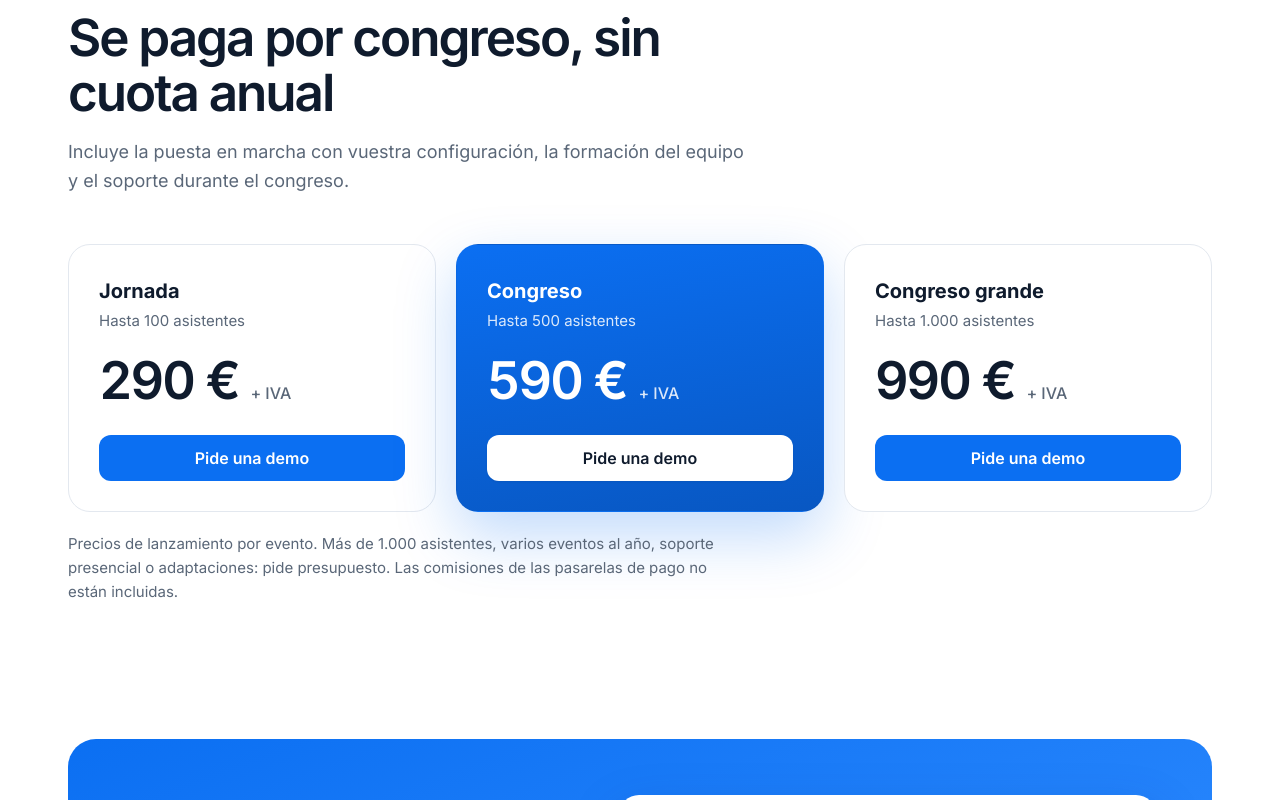
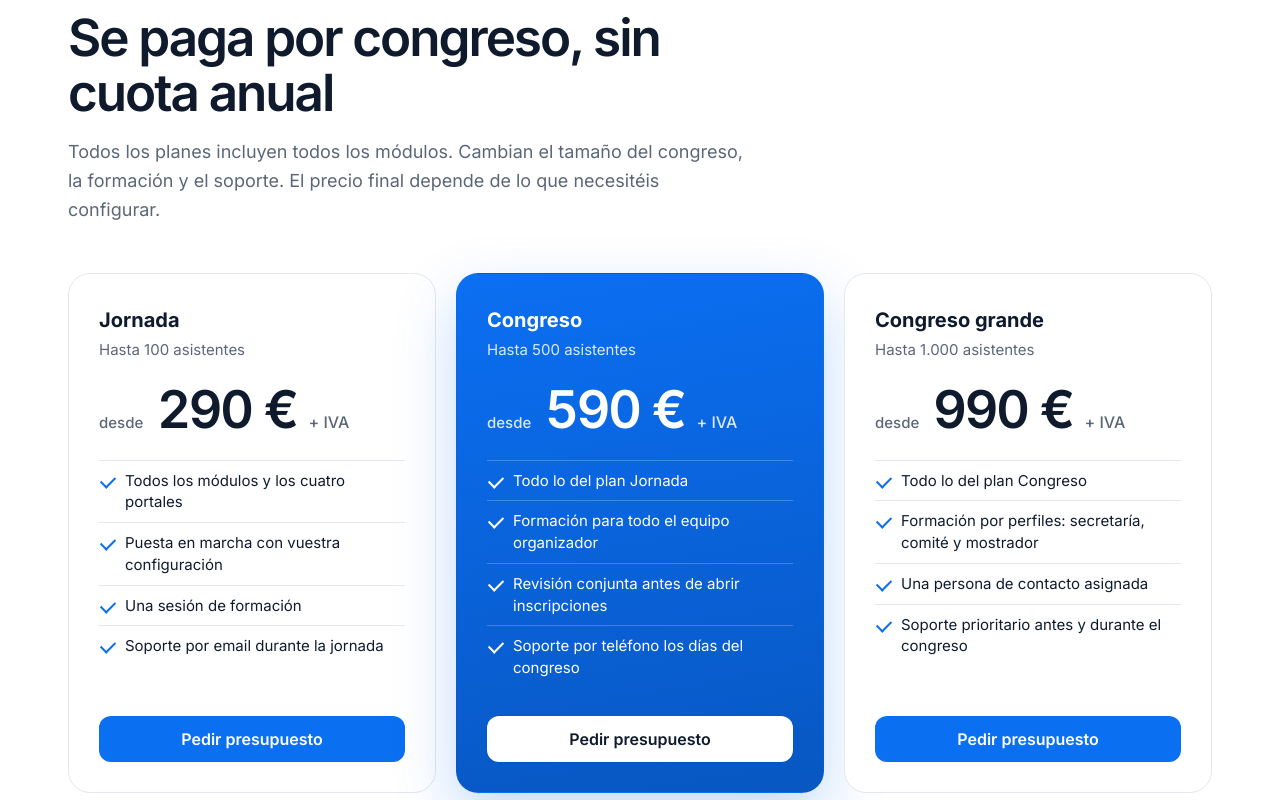
Before and after one commit to jmoralcervantes-blip/plenaria-web, a plain HTML site: page index.html in a window 1280 px wide. Shown: the part 4020-4820 px from the top of the page. Drawn offline with Linux system fonts and the light colour scheme.

Commit message:
Precios: planes «desde», qué incluye cada uno y «Pedir presupuesto»
Cada tarjeta muestra el precio de partida y lo que incluye; el botón
elige el plan en el formulario (nuevo campo «Plan que te interesa»),
ajusta los asistentes y baja hasta él. El plan se envía con la solicitud.

Co-Authored-By: Claude Opus 5.5 <noreply@anthropic.com>
Claude-Session: https://claude.ai/code/session_01CjQjMtgiBAsZShUkqKt27p

```diff
--- a/index.html
+++ b/index.html
@@ -168,6 +168,12 @@ section.block .intro{color:var(--ink-2);max-width:60ch;margin:18px 0 0;font-size
 .price .size{color:var(--ink-2);font-size:15px;margin:2px 0 22px}
 .price .amount{font-size:52px;font-weight:600;letter-spacing:-.04em;line-height:1}
 .price .amount small{font-size:16px;font-weight:500;color:var(--ink-2);letter-spacing:0}
+.price .amount small.from{font-size:15px;margin-right:2px}
+.price ul{list-style:none;margin:24px 0 0;padding:0;flex:1}
+.price li{position:relative;padding:9px 0 9px 26px;border-top:1px solid var(--line);font-size:15px;line-height:1.45}
+.price li::before{content:"";position:absolute;left:2px;top:15px;width:12px;height:7px;border-left:2px solid var(--blue);border-bottom:2px solid var(--blue);transform:rotate(-45deg)}
+.price.featured li{border-color:rgba(255,255,255,.22)}
+.price.featured li::before{border-color:#fff}
 .price .btn{margin-top:28px}
 .price.featured{background:linear-gradient(170deg,#0B6FF2,#0857C2);color:#fff;border-color:transparent;box-shadow:0 24px 60px rgba(11,111,242,.25)}
 .price.featured .size,.price.featured .amount small{color:rgba(255,255,255,.85)}
@@ -670,11 +676,41 @@ footer a{color:var(--ink-2)}
 <section class="block" id="precios">
   <div class="wrap">
     <h2>Se paga por congreso, sin cuota anual</h2>
-    <p class="intro">Incluye la puesta en marcha con vuestra configuración, la formación del equipo y el soporte durante el congreso.</p>
+    <p class="intro">Todos los planes incluyen todos los módulos. Cambian el tamaño del congreso, la formación y el soporte. El precio final depende de lo que necesitéis configurar.</p>
     <div class="prices">
-      <div class="price"><h3>Jornada</h3><p class="size">Hasta 100 asistentes</p><div class="amount num">290 € <small>+ IVA</small></div><a class="btn blue" href="#demo">Pide una demo</a></div>
-      <div class="price featured"><h3>Congreso</h3><p class="size">Hasta 500 asistentes</p><div class="amount num">590 € <small>+ IVA</small></div><a class="btn white" href="#demo">Pide una demo</a></div>
-      <div class="price"><h3>Congreso grande</h3><p class="size">Hasta 1.000 asistentes</p><div class="amount num">990 € <small>+ IVA</small></div><a class="btn blue" href="#demo">Pide una demo</a></div>
+      <div class="price">
+        <h3>Jornada</h3><p class="size">Hasta 100 asistentes</p>
+        <div class="amount num"><small class="from">desde</small> 290 € <small>+ IVA</small></div>
+        <ul>
+          <li>Todos los módulos y los cuatro portales</li>
+          <li>Puesta en marcha con vuestra configuración</li>
+          <li>Una sesión de formación</li>
+          <li>Soporte por email durante la jornada</li>
+        </ul>
+        <button class="btn blue" type="button" data-plan="Jornada">Pedir presupuesto</button>
+      </div>
+      <div class="price featured">
+        <h3>Congreso</h3><p class="size">Hasta 500 asistentes</p>
+        <div class="amount num"><small class="from">desde</small> 590 € <small>+ IVA</small></div>
+        <ul>
+          <li>Todo lo del plan Jornada</li>
+          <li>Formación para todo el equipo organizador</li>
+          <li>Revisión conjunta antes de abrir inscripciones</li>
+          <li>Soporte por teléfono los días del congreso</li>
+        </ul>
+        <button class="btn white" type="button" data-plan="Congreso">Pedir presupuesto</button>
+      </div>
+      <div class="price">
+        <h3>Congreso grande</h3><p class="size">Hasta 1.000 asistentes</p>
+        <div class="amount num"><small class="from">desde</small> 990 € <small>+ IVA</small></div>
+        <ul>
+          <li>Todo lo del plan Congreso</li>
+          <li>Formación por perfiles: secretaría, comité y mostrador</li>
+          <li>Una persona de contacto asignada</li>
+          <li>Soporte prioritario antes y durante el congreso</li>
+        </ul>
+        <button class="btn blue" type="button" data-plan="Congreso grande">Pedir presupuesto</button>
+      </div>
     </div>
     <p class="price-notes">Precios de lanzamiento por evento. Más de 1.000 asistentes, varios eventos al año, soporte presencial o adaptaciones: pide presupuesto. Las comisiones de las pasarelas de pago no están incluidas.</p>
   </div>
@@ -695,7 +731,14 @@ footer a{color:var(--ink-2)}
           <label>Nombre<input name="nombre" autocomplete="name" required maxlength="80"></label>
           <label>Email<input name="email" type="email" autocomplete="email" required maxlength="254"></label>
         </div>
-        <label>Organización<input name="organizacion" autocomplete="organization" required maxlength="120"></label>
+        <div class="row2">
+          <label>Organización<input name="organizacion" autocomplete="organization" required maxlength="120"></label>
+          <label>Plan que te interesa
+            <select name="plan" id="plan">
+              <option>Aún no lo sé</option><option>Jornada</option><option>Congreso</option><option>Congreso grande</option><option>Más de 1.000 asistentes</option>
+            </select>
+          </label>
+        </div>
         <div class="row2">
           <label>Fecha prevista del evento
             <select name="fecha" id="fecha"><option value="Sin decidir">Aún sin fecha</option></select>
@@ -751,7 +794,16 @@ footer a{color:var(--ink-2)}
   const form = document.getElementById("demo-form");
   const err = document.getElementById("form-error");
   const button = form.querySelector('button[type="submit"]');
-  const ALLOWED = { fecha: new Set([...fecha.options].map((o) => o.value)), asistentes: new Set([...form.asistentes.options].map((o) => o.value)) };
+  const ALLOWED = { fecha: new Set([...fecha.options].map((o) => o.value)), asistentes: new Set([...form.asistentes.options].map((o) => o.value)), plan: new Set([...form.plan.options].map((o) => o.value)) };
+
+  // «Pedir presupuesto» en cada plan: elige ese plan en el formulario y baja hasta él
+  const SIZE = { "Jornada": "Hasta 100", "Congreso": "Entre 100 y 500", "Congreso grande": "Entre 500 y 1.000" };
+  document.querySelectorAll("[data-plan]").forEach((b) => b.addEventListener("click", () => {
+    form.plan.value = b.dataset.plan;
+    if (SIZE[b.dataset.plan]) form.asistentes.value = SIZE[b.dataset.plan];
+    document.getElementById("demo").scrollIntoView({ behavior: "smooth" });
+    setTimeout(() => form.nombre.focus({ preventScroll: true }), 500);
+  }));
   const LIMITS = { nombre: 80, email: 254, organizacion: 120, mensaje: 1000 };
   // Quita caracteres de control e invisibles y espacios sobrantes
   const clean = (v, multiline) => {
@@ -766,7 +818,7 @@ footer a{color:var(--ink-2)}
     if (!/^[^\s@]+@[^\s@]+\.[^\s@]{2,}$/.test(d.email) || d.email.includes("..")) return "Revisa el email: así no podremos responderte.";
     for (const k of Object.keys(LIMITS)) if (d[k].length > LIMITS[k]) return "Hay un campo demasiado largo.";
     if (["nombre", "organizacion", "mensaje"].some((k) => MARKUP.test(d[k]))) return "No se admiten etiquetas HTML ni código.";
-    if (!ALLOWED.fecha.has(d.fecha) || !ALLOWED.asistentes.has(d.asistentes)) return "Elige una opción de la lista.";
+    if (!ALLOWED.fecha.has(d.fecha) || !ALLOWED.asistentes.has(d.asistentes) || !ALLOWED.plan.has(d.plan)) return "Elige una opción de la lista.";
     return null;
   }
 
@@ -779,6 +831,7 @@ footer a{color:var(--ink-2)}
       organizacion: clean(raw.get("organizacion")),
       fecha: String(raw.get("fecha") || ""),
       asistentes: String(raw.get("asistentes") || ""),
+      plan: String(raw.get("plan") || ""),
       mensaje: clean(raw.get("mensaje"), true),
     };
     const problem = check(d);
@@ -797,6 +850,7 @@ footer a{color:var(--ink-2)}
       organizacion: d.organizacion,
       fecha_prevista: d.fecha,
       asistentes: d.asistentes,
+      plan: d.plan,
       mensaje: d.mensaje || "(sin mensaje)",
     };
     try {
```
